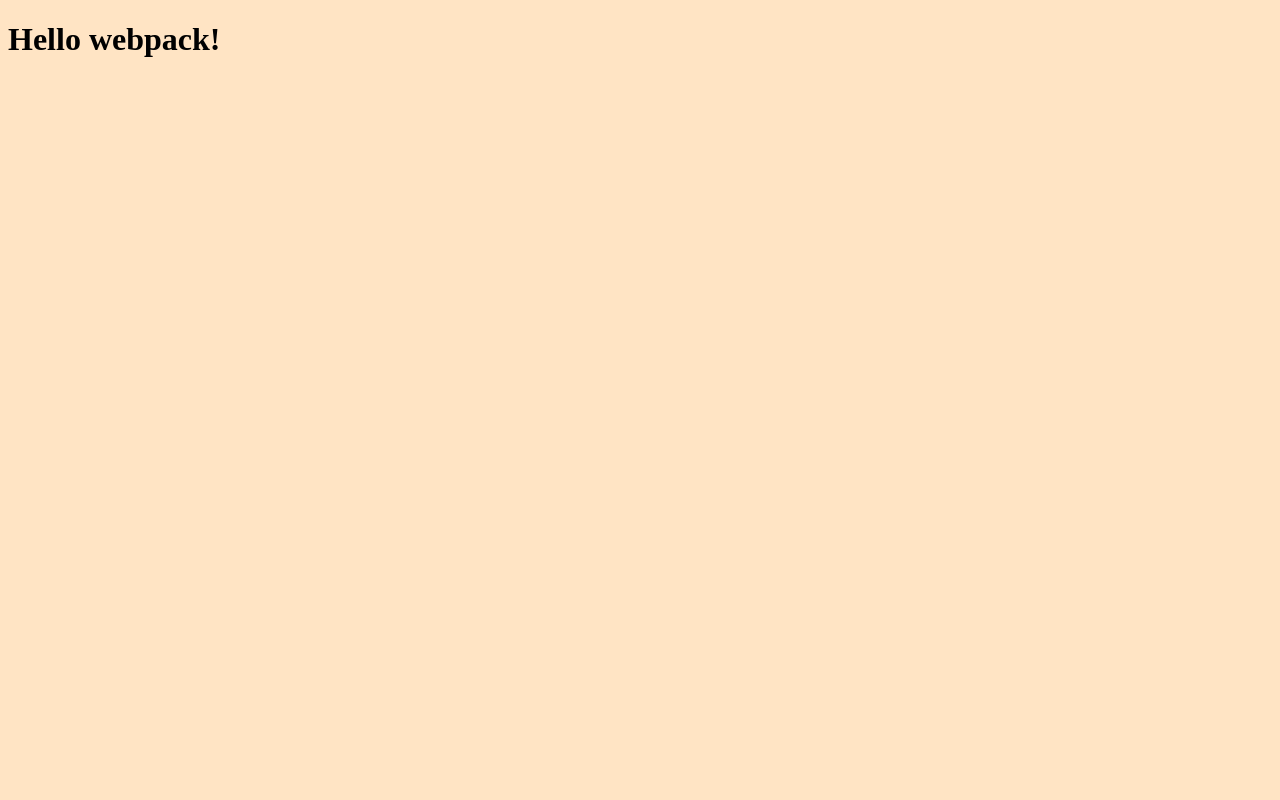
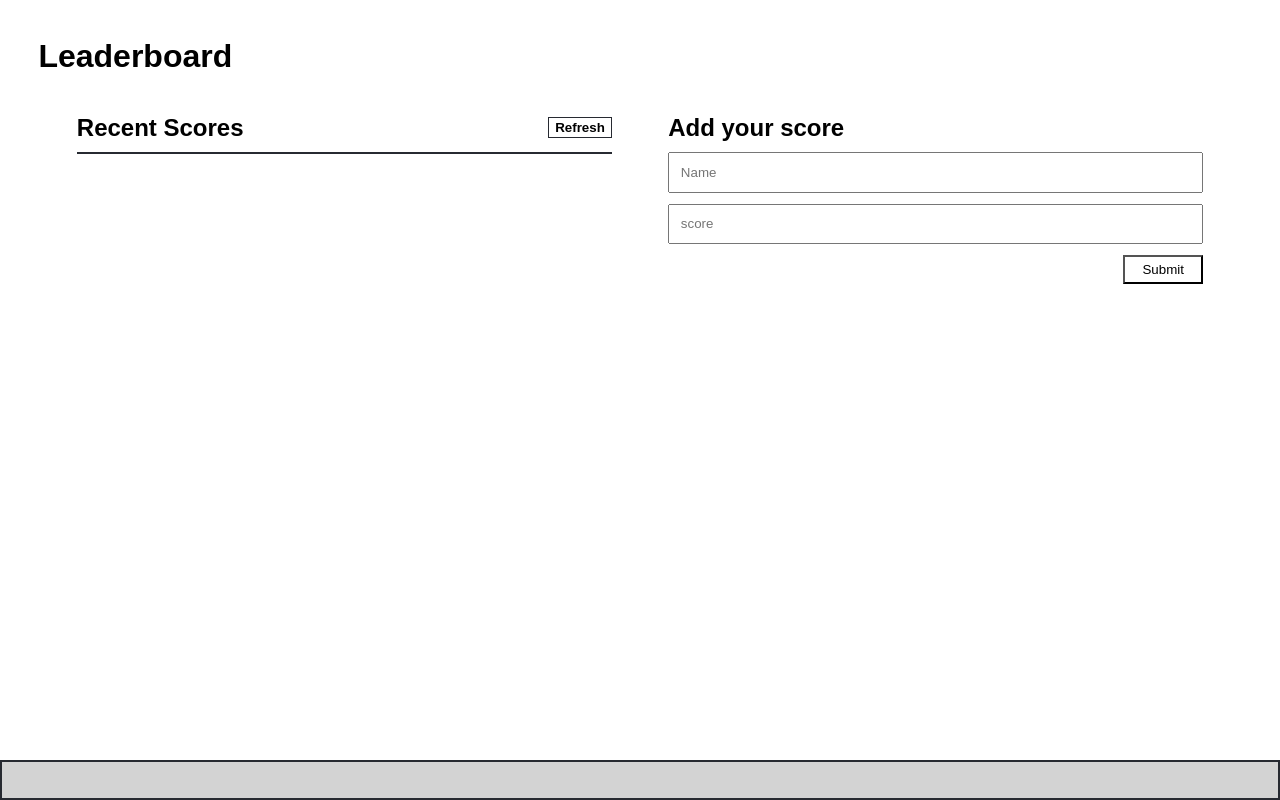
Before and after one commit to Amen-Musingarimi/leaderboard, a website built with webpack: page src/template.html in a window 1280 px wide. Built offline with nearby package versions, Linux system fonts and the light colour scheme.

Commit message:
Add the initial layout, local storage and add score function

```diff
--- a/src/index.js
+++ b/src/index.js
@@ -1 +1,37 @@
 import './styles/main.css';
+import Scores from './modules/score.js';
+
+const scoresList = document.querySelector('.scoresList');
+
+function printScore() {
+  const scoresArray = JSON.parse(localStorage.getItem('scoresArray')) || [];
+  let innerhtml = '';
+
+  scoresArray.forEach((score) => {
+    innerhtml += `
+    <li class="score">
+            <p class="playerName">${score.name}: </p>
+            <p class="playerScore">${score.mark}</p>
+          </li>`;
+  });
+
+  const submitBtn = document.querySelector('.submitBtn');
+  const name = document.querySelector('.nameInput');
+  const score = document.querySelector('.scoreInput');
+
+  submitBtn.addEventListener('click', (event) => {
+    if (name.value !== '' || score.value !== '') {
+      event.preventDefault();
+      const obj = new Scores();
+      obj.addScore(name.value, score.value);
+      printScore();
+
+      name.value = '';
+      score.value = '';
+    }
+  });
+
+  scoresList.innerHTML = innerhtml;
+}
+
+printScore();
--- /dev/null
+++ b/src/modules/score.js
@@ -0,0 +1,39 @@
+export default class Scores {
+  constructor(name, mark) {
+    this.name = name;
+    this.mark = mark;
+    this.index = 0;
+  }
+
+  addScore(name, mark, callback) {
+    function handleError(error) {
+      const errorMessage = document.querySelector('.errorMessage');
+      errorMessage.textContent = `An error occurred while adding the score: ${error.message}`;
+      errorMessage.classList.remove('hide');
+    }
+
+    this.name = name;
+    this.mark = mark;
+
+    const newScore = new Scores(name, mark);
+    const scoresPromise = new Promise((resolve) => {
+      const scoresArray = JSON.parse(localStorage.getItem('scoresArray')) || [];
+      scoresArray.push(newScore);
+      scoresArray.forEach((a, i) => {
+        a.index = i + 1;
+      });
+      localStorage.setItem('scoresArray', JSON.stringify(scoresArray));
+      resolve(scoresArray);
+    });
+
+    scoresPromise
+      .then((scoresArray) => {
+        if (typeof callback === 'function') {
+          callback(scoresArray);
+        }
+      })
+      .catch((error) => {
+        handleError(error);
+      });
+  }
+}
--- a/src/script.js
+++ /dev/null
@@ -1,5 +0,0 @@
-function myNme() {
-  return 'My name is Amen';
-}
-
-export default myNme;
--- a/src/styles/main.css
+++ b/src/styles/main.css
@@ -1,3 +1,106 @@
+* {
+  margin: 0;
+  padding: 0;
+  box-sizing: border-box;
+  list-style: none;
+  text-decoration: none;
+}
+
+:root {
+  --color-white: #fff;
+  --color-black: #272a31;
+  --color-red: #f00;
+  --color-gray-light: #d3d3d3;
+  --color-gray: #adadad;
+}
+
+html {
+  scroll-behavior: smooth;
+}
+
 body {
-  background-color: bisque;
+  font-family: sans-serif;
+  position: relative;
 }
+
+h1 {
+  padding: 3%;
+}
+
+.mainContainer {
+  display: grid;
+  grid-template-columns: 1fr 1fr;
+  justify-content: space-between;
+  gap: 5%;
+  margin: 0 6% 6% 6%;
+}
+
+.firstContainerHeader {
+  display: flex;
+  align-items: center;
+  justify-content: space-between;
+  margin-bottom: 2%;
+}
+
+.refreshBtn {
+  padding: 2px 6px;
+  border: 1px solid var(--color-black);
+  background-color: var(--color-white);
+  font-weight: 600;
+}
+
+.scoresList {
+  border: 1px solid var(--color-black);
+}
+
+.score {
+  display: flex;
+  font-weight: 600;
+  gap: 2%;
+  padding: 1%;
+}
+
+.score:nth-child(even) {
+  background-color: var(--color-gray-light);
+}
+
+.secondContainerHeader {
+  margin-bottom: 2%;
+}
+
+form {
+  display: flex;
+  flex-direction: column;
+}
+
+input {
+  padding: 2%;
+  margin-bottom: 2%;
+}
+
+.submitBtn {
+  width: 80px;
+  align-self: flex-end;
+  padding: 1% 0;
+  background-color: var(--color-white);
+}
+
+.errorMessage {
+  color: var(--color-red);
+  font-weight: 600;
+  align-self: flex-end;
+  padding: 2%;
+}
+
+.hide {
+  display: none;
+}
+
+footer {
+  width: 100%;
+  border: 2px solid var(--color-black);
+  position: fixed;
+  height: 2.5rem;
+  background-color: var(--color-gray-light);
+  bottom: 0;
+}
--- a/src/template.html
+++ b/src/template.html
@@ -6,6 +6,30 @@
     <title><%= htmlWebpackPlugin.options.title %></title>
   </head>
   <body>
-    <h1>Hello webpack!</h1>
+    <h1>Leaderboard</h1>
+    <section class="mainContainer">
+      <div class="scoresContainer">
+        <div class="firstContainerHeader">
+          <h2>Recent Scores</h2>
+          <button type="button" class="refreshBtn">Refresh</button>
+        </div>
+        <ul class="scoresList"></ul>
+      </div>
+      <div class="formContainer">
+        <h2 class="secondContainerHeader">Add your score</h2>
+        <form>
+          <input type="text" placeholder="Name" required class="nameInput" />
+          <input
+            type="number"
+            placeholder="score"
+            required
+            class="scoreInput"
+          />
+          <p class="errorMessage hide"></p>
+          <button type="button" class="submitBtn">Submit</button>
+        </form>
+      </div>
+    </section>
+    <footer></footer>
   </body>
 </html>
--- a/webpack.config.js
+++ b/webpack.config.js
@@ -30,7 +30,7 @@ module.exports = {
   },
   plugins: [
     new HtmlWebpackPlugin({
-      title: 'Webpack Exercise',
+      title: 'Leaderboard',
       filename: 'index.html',
       template: 'src/template.html',
     }),
```
Also changed, not shown: LICENSE.md (added), README.md, dist/bundle.js, dist/index.html.
